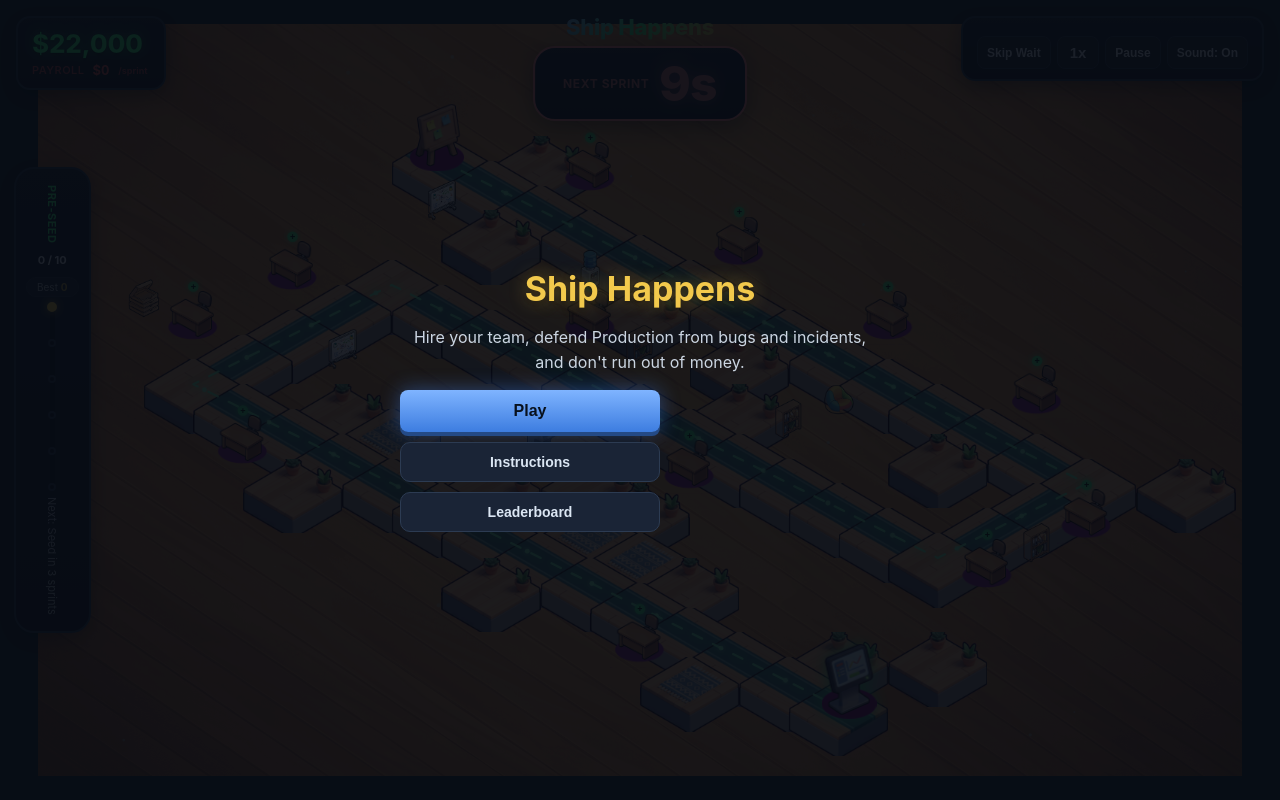
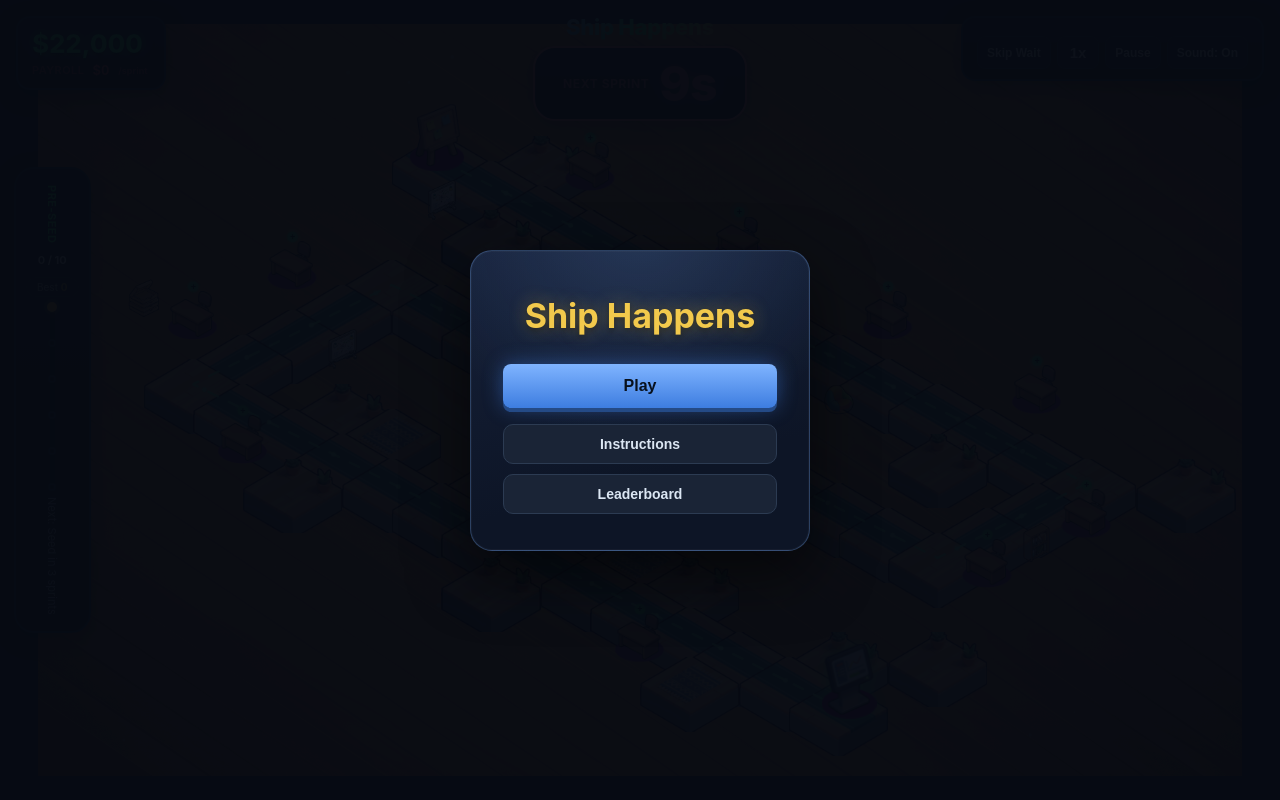
Before and after one commit to Temirlan97/ship-happens, a website: page index.html in a window 1280 px wide. Drawn offline with Linux system fonts and the light colour scheme; animation ran at ten frames a second.

Commit message:
Polish the main menu: proper card chrome, drop the redundant tagline
The menu was floating bare text/buttons directly on the board while
every other screen in the game (dialogs, stats card) got a real card
treatment — gave it the same gradient/border/shadow language. Also
bumped .screen's backdrop opacity, since the busy board (and the
lopsided left-edge timeline strip) ghosting through at 0.9 opacity is
what made a genuinely centered menu read as off-center. Instructions
now also cover the acquisition-offer milestones.

Co-Authored-By: Claude Sonnet 5 <noreply@anthropic.com>

```diff
--- a/css/style.css
+++ b/css/style.css
@@ -239,7 +239,11 @@ html, body {
 .screen {
   position: absolute;
   inset: 0;
-  background: rgba(6, 10, 18, 0.9);
+  /* Near-opaque, not just 0.9 — at 0.9 the busy board (and the lopsided
+     shape of the left-edge timeline strip) ghosted through unevenly,
+     which read as the menu card being off-center even though it's
+     genuinely centered in the viewport (flex align/justify: center). */
+  background: rgba(6, 10, 18, 0.97);
   display: flex;
   flex-direction: column;
   align-items: center;
@@ -275,13 +279,35 @@ html, body {
    UI.showMenuPanel — dialog-driven pauses (confirm/acquisition) never
    touch this, so it stays out from behind those modals. ---- */
 .menu-panel.hidden { display: none; }
+
+/* Shared card chrome — same visual family as .dialog-card/.stats-card, so
+   the menu finally looks like it belongs with the rest of the app instead
+   of floating as bare text+buttons on the raw board. Composed onto both
+   the main panel and the instructions/leaderboard subpanels below. */
+.menu-card {
+  background:
+    radial-gradient(120% 140% at 50% -10%, rgba(127,180,255,0.16), transparent 55%),
+    linear-gradient(165deg, #16213a 0%, #0d1526 70%);
+  border: 1px solid rgba(127,180,255,0.28);
+  border-radius: 22px;
+  box-shadow: 0 24px 60px rgba(0,0,0,0.55), 0 0 0 1px rgba(255,255,255,0.03) inset;
+}
+.menu-main-card {
+  width: min(340px, 86vw);
+  padding: 44px 32px 36px;
+  display: flex;
+  flex-direction: column;
+  align-items: center;
+  text-align: center;
+}
+.menu-main-card h1 { margin: 0 0 28px; }
 .menu-actions {
   display: flex;
   flex-direction: column;
   gap: 10px;
-  width: min(260px, 80vw);
-  margin-top: 6px;
+  width: 100%;
 }
+.menu-actions .primary-btn { padding-top: 13px; padding-bottom: 13px; margin-bottom: 6px; }
 .menu-btn {
   background: var(--panel-light);
   border: 1px solid var(--border);
@@ -291,23 +317,19 @@ html, body {
   padding: 11px 14px;
   border-radius: 10px;
   cursor: pointer;
+  transition: border-color 0.15s ease, transform 0.1s ease, background 0.15s ease;
 }
-.menu-btn:hover { background: #24304a; }
+.menu-btn:hover { background: #24304a; border-color: #3a4c6b; transform: translateY(-1px); }
 .menu-btn.hidden { display: none; }
-.menu-btn-danger { border-color: rgba(255,93,93,0.4); color: #ff9d9d; }
+.menu-btn-danger { border-color: rgba(255,93,93,0.4); color: #ff9d9d; margin-top: 8px; }
 .menu-btn-danger:hover { background: rgba(255,93,93,0.15); border-color: var(--danger); }
 
-/* Instructions/Leaderboard panels: same visual family as .stats-card, but
-   tall content (7 instruction cards) needs to scroll internally instead of
-   overflowing the viewport on a phone. */
+/* Instructions/Leaderboard panels: tall content (7 instruction cards)
+   needs to scroll internally instead of overflowing the viewport on a
+   phone, so they get their own layout on top of the shared .menu-card. */
 .menu-subpanel {
   width: min(480px, 90vw);
   max-height: 82vh;
-  background:
-    radial-gradient(120% 140% at 50% -10%, rgba(127,180,255,0.16), transparent 55%),
-    linear-gradient(165deg, #16213a 0%, #0d1526 70%);
-  border: 1px solid rgba(127,180,255,0.28);
-  border-radius: 22px;
   padding: 20px 20px 16px;
   display: flex;
   flex-direction: column;
@@ -369,6 +391,7 @@ html, body {
 .instruction-icon-sre { background-image: url('../assets/characters/sre.png'); }
 .instruction-icon-qa { background-image: url('../assets/characters/qa.png'); }
 .instruction-icon-pm { background-image: url('../assets/characters/pm.png'); }
+.instruction-icon-acquirer { background-image: url('../assets/characters/acquirer.png'); }
 .instruction-title { font-size: 13px; font-weight: 700; margin-bottom: 3px; }
 .instruction-text p { margin: 0; font-size: 12px; line-height: 1.45; opacity: 0.85; }
 .instruction-roles {
--- a/index.html
+++ b/index.html
@@ -112,9 +112,8 @@
   <div id="toast" class="toast hidden"></div>
 
   <div id="screen-menu" class="screen">
-    <div id="menuMain" class="menu-panel">
+    <div id="menuMain" class="menu-panel menu-card menu-main-card">
       <h1>Ship Happens</h1>
-      <p>Hire your team, defend Production from bugs and incidents, and don't run out of money.</p>
       <div class="menu-actions">
         <button id="menuPlayBtn" class="primary-btn">Play</button>
         <button id="menuInstructionsBtn" class="menu-btn">Instructions</button>
@@ -123,7 +122,7 @@
       </div>
     </div>
 
-    <div id="menuInstructionsPanel" class="menu-panel menu-subpanel hidden">
+    <div id="menuInstructionsPanel" class="menu-panel menu-card menu-subpanel hidden">
       <button class="menu-back-btn" id="instructionsBackBtn">&larr; Back</button>
       <h2 class="menu-subpanel-title">How to Play</h2>
       <div class="instructions-scroll">
@@ -186,6 +185,13 @@
           </div>
         </div>
         <div class="instruction-card">
+          <div class="instruction-icon instruction-icon-acquirer"></div>
+          <div class="instruction-text">
+            <div class="instruction-title">Acquisition offers</div>
+            <p>Hit big cash milestones (starting at $3M) and a buyer offers to acquire the company for roughly 3x your Budget. Accept to bank the win, or decline and keep building — bigger offers keep coming.</p>
+          </div>
+        </div>
+        <div class="instruction-card">
           <div class="instruction-icon instruction-icon-badge badge-engineer">4x</div>
           <div class="instruction-text">
             <div class="instruction-title">Camera &amp; Speed</div>
@@ -195,7 +201,7 @@
       </div>
     </div>
 
-    <div id="menuLeaderboardPanel" class="menu-panel menu-subpanel hidden">
+    <div id="menuLeaderboardPanel" class="menu-panel menu-card menu-subpanel hidden">
       <button class="menu-back-btn" id="leaderboardBackBtn">&larr; Back</button>
       <h2 class="menu-subpanel-title">Top 10</h2>
       <ol id="menuLeaderboardList" class="leaderboard-list"></ol>
```
